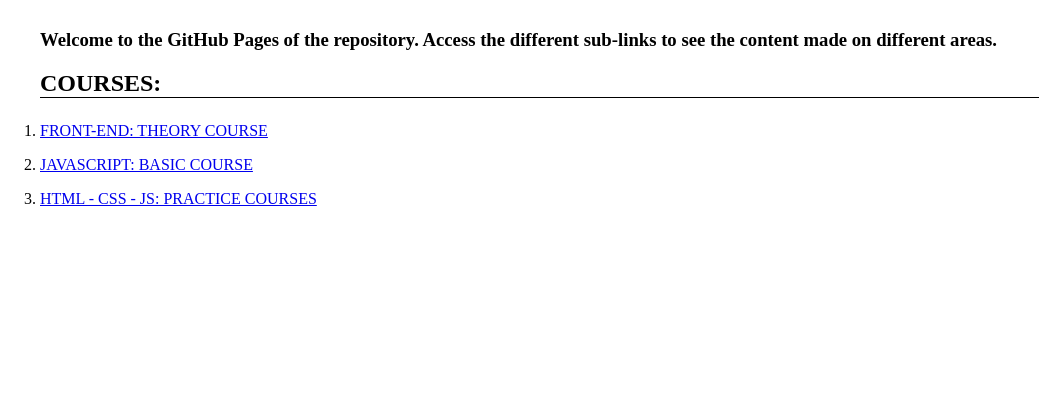
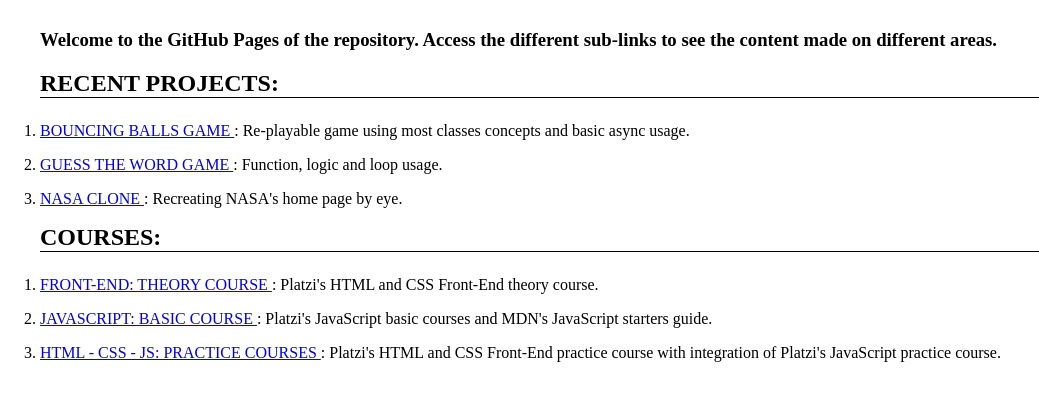
Before and after one commit to miguelsrz/web-development-learning, a plain HTML site: page index.html in a window 1280 px wide. Shown: the part 81-482 px from the top of the page, without its empty margins (0-1039 px from the left). Drawn offline with Linux system fonts and the light colour scheme.

Commit message:
Leve actualizacion a index

```diff
--- a/index.html
+++ b/index.html
@@ -37,24 +37,51 @@
             to see the content made on different areas.
         </h3>
     </header>
+    <h2>RECENT PROJECTS:</h2>
+    <ol>
+        <li>
+            <a href="javascript-desde-cero/mdn/Objetos/Ejercicio Pelotas/index.html">
+                BOUNCING BALLS GAME
+            </a>
+            <span>: Re-playable game using most classes concepts and basic async usage.</span>
+        </li>
+
+        <li>
+            <a href="javascript-desde-cero/clases/3. Logica y ciclos/32-index.html">
+                GUESS THE WORD GAME
+            </a>
+            <span>: Function, logic and loop usage.</span>
+        </li>
+
+        <li>
+            <a href="curso-basico-frontend/projects/nasaclone/nasa.html">
+                NASA CLONE
+            </a>
+            <span>: Recreating NASA's home page by eye.</span>
+        </li>
+
+    </ol>
     <h2>COURSES:</h2>
     <ol>
         <li>
             <a href="curso-basico-frontend/index.html">
                 FRONT-END: THEORY COURSE
             </a>
+            <span>: Platzi's HTML and CSS Front-End theory course.</span>
         </li>
 
         <li>
             <a href="javascript-desde-cero/index.html">
                 JAVASCRIPT: BASIC COURSE
             </a>
+            <span>: Platzi's JavaScript basic courses and MDN's JavaScript starters guide.</span>
         </li>
 
         <li>
             <a href="cursos-proyecto-yardsale/index.html">
                 HTML - CSS - JS: PRACTICE COURSES
             </a>
+            <span>: Platzi's HTML and CSS Front-End practice course with integration of Platzi's JavaScript practice course.</span>
         </li>
 
     </ol>
```
Also changed, not shown: curso-basico-frontend/index.html (+2 -2 lines), cursos-proyecto-yardsale/index.html (+1 -1 lines), javascript-desde-cero/index.html (+2 -2 lines).
